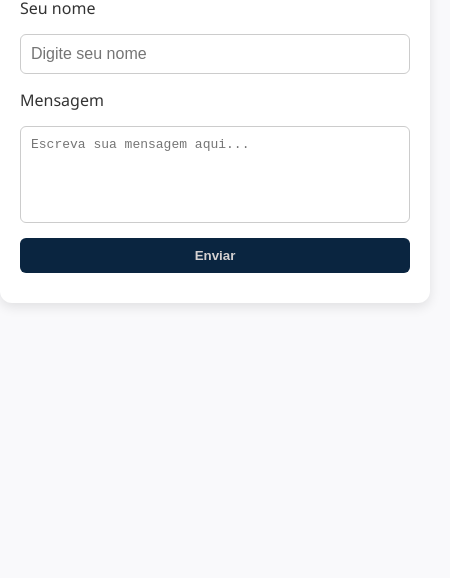
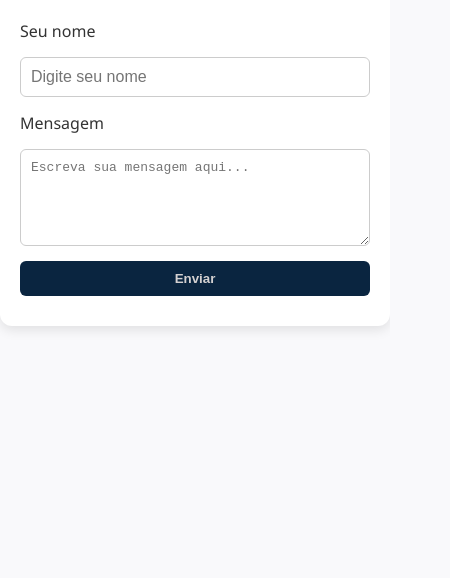
Before and after one commit to Ti-Muniz/BabyCare, a plain HTML site: page public/mensagem.html in a window 390 px wide. Shown: the part 266-844 px from the top of the page, 450 px wide, since content can reach past the window. Drawn offline with nearby package versions, Linux system fonts and the light colour scheme.

Commit message:
correções no layout

```diff
--- a/public/assets/css/agradecimento.css
+++ b/public/assets/css/agradecimento.css
@@ -1,5 +1,13 @@
-body {
+* {
+  box-sizing: border-box;
+}
+
+html, body {
   margin: 0;
+  padding: 0;
+  width: 100%;
+  max-width: 100%;
+  overflow-x: hidden;
   font-family: 'Segoe UI', sans-serif;
   background-color: #f9f9fb;
   display: flex;
@@ -7,6 +15,7 @@ body {
   align-items: center;
   height: 100vh;
 }
+
 
 .agradecimento-container {
   background-color: #ffffff;
--- a/public/assets/css/mensagem.css
+++ b/public/assets/css/mensagem.css
@@ -1,9 +1,24 @@
+* {
+  box-sizing: border-box;
+}
+
+html, body {
+  margin: 0;
+  padding: 0;
+  width: 100%;
+  max-width: 100%;
+  overflow-x: hidden;
+  font-family: 'Segoe UI', sans-serif;
+  background-color: #f9f9fb;
+}
+
+
 /* Reset e fonte */
-body {
+/* body {
   margin: 0;
   font-family: 'Segoe UI', sans-serif;
   background-color: #f9f9fb;
-}
+} */
 
 /* Cabeçalho padrão */
 .topo-simples {
@@ -32,10 +47,10 @@ body {
   background-color: #6d6c8d;
 }
 
-/* Container da mensagem */
-.mensagem-container {
+/*Container da mensagem */
+ .mensagem-container {
   background-color: #ffffff;
-  padding: 40px;
+  padding: 40px 20px;
   border-radius: 12px;
   box-shadow: 0 4px 12px rgba(0, 0, 0, 0.1);
   max-width: 500px;
@@ -55,6 +70,7 @@ form {
   display: flex;
   flex-direction: column;
   gap: 15px;
+   width: 100%;
 }
 
 label {
@@ -69,7 +85,10 @@ textarea {
   border: 1px solid #ccc;
   border-radius: 6px;
   font-size: 1em;
-  resize: none;
+  margin: 0;
+  width: 100%;
+  max-width: 100%;
+  box-sizing: border-box;
 }
 
 /* Botão */
@@ -94,6 +113,8 @@ textarea {
 @media (max-width: 480px) {
   .mensagem-container {
     padding: 30px 20px;
+    margin: 40px auto;
+    display: block;
   }
 
   .logo {
@@ -105,4 +126,12 @@ textarea {
     width: 100%;
     text-align: center;
   }
+
+  input,
+  textarea {
+    font-size: 1em;
+   width: 100%;
+  max-width: 100%;
+  box-sizing: border-box;
+  }
 }
--- a/public/assets/css/style.css
+++ b/public/assets/css/style.css
@@ -53,6 +53,7 @@ nav a {
   border-radius: 6px;
   font-weight: bold;
   cursor: pointer;
+  justify-content: center;
 }
 
 .cta-button:hover {
@@ -193,6 +194,7 @@ nav a {
   .cta-button {
     width: 100%;
     text-align: center;
+    width: auto;
   }
 
   .intro {
--- a/public/assets/js/confetti.js
+++ b/public/assets/js/confetti.js
@@ -3,8 +3,8 @@ document.addEventListener("DOMContentLoaded", () => {
         form.addEventListener("submit", function (e) {
             e.preventDefault(); // impede envio imediato
             confetti({
-                particleCount: 700,
-                spread: 110,
+                particleCount: 1000,
+                spread: 70,
                 origin: { y: 0.6 }
             });
 
```
